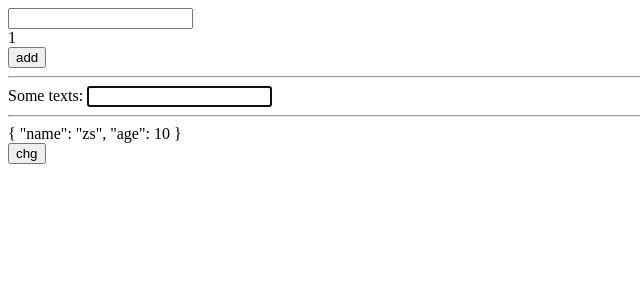
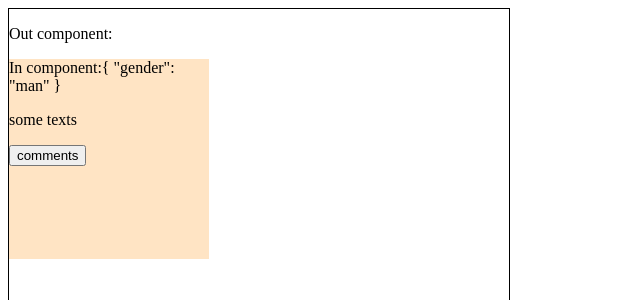
Before and after one commit to CooCoders/Co-Learning, a Vue app in the folder Vite+Vue3/vue3-review/: page / in a window 1280 px wide. Shown: the top 300 px of the page, without its empty margins (0-640 px from the left). Built offline with nearby package versions, Linux system fonts and the light colour scheme.

Commit message:
update vue review

```diff
--- a/Vite+Vue3/vue3-review/index.html
+++ b/Vite+Vue3/vue3-review/index.html
@@ -1,13 +1,16 @@
 <!DOCTYPE html>
 <html lang="en">
+
 <head>
   <meta charset="UTF-8" />
   <link rel="icon" type="image/svg+xml" href="/vite.svg" />
   <meta name="viewport" content="width=device-width, initial-scale=1.0" />
   <title>Vite + Vue</title>
 </head>
+
 <body>
   <div id="app"></div>
   <script type="module" src="/src/main.js"></script>
 </body>
+
 </html>
--- a/Vite+Vue3/vue3-review/src/App.vue
+++ b/Vite+Vue3/vue3-review/src/App.vue
@@ -8,6 +8,7 @@ import Review2 from './components/Review2.vue'
 import Review3 from './components/Review3.vue'
 import Board from './components/Board.vue'
 import Watch from './components/Watch.vue'
+import Out from './components/Out.vue'
 </script>
 
 <template>
@@ -15,16 +16,9 @@ import Watch from './components/Watch.vue'
     <!-- <Counter></Counter> -->
     <!-- <Review3></Review3> -->
     <!-- <Board></Board> -->
-    <Watch></Watch>
+    <!-- <Watch></Watch> -->
+    <Out></Out>
   </div>
 </template>
 
-<style scoped>
-.container {
-  display: flex;
-  justify-content: center;
-  align-items: center;
-  /* align-content: center; */
-  height: 100%;
-}
-</style>
+<style scoped></style>
--- /dev/null
+++ b/Vite+Vue3/vue3-review/src/components/In.vue
@@ -0,0 +1,37 @@
+<template>
+  <div class="ccontainer">
+    In component:{{ props }}
+    <p>{{ comment }}</p>
+    <!-- <button @click="$emit('testevnt', comment.value)">send</button> -->
+    <button @click="$emit('getComment', comment)">comments</button>
+  </div>
+</template>
+
+<script setup>
+
+import { ref, reactive } from 'vue'
+
+const props = defineProps({
+  name: String,
+  age: [String, Number],
+  gender: {
+    type: String,
+    required: true,
+    default: 'man'
+  }
+})
+
+const comment = ref('some texts')
+const emit = defineEmits(['testevent'])
+const send = () => {
+  emit('testevent', comment.value)
+}
+
+</script>
+<style scoped>
+.ccontainer {
+  height: 200px;
+  width: 200px;
+  background-color: bisque;
+}
+</style>
--- /dev/null
+++ b/Vite+Vue3/vue3-review/src/components/Out.vue
@@ -0,0 +1,26 @@
+<template>
+  <div class="container">
+    <p>Out component:</p>
+    <p>{{ texts }}</p>
+    <In></In>
+  </div>
+</template>
+
+<script setup>
+import { ref, reactive } from 'vue'
+import In from './In.vue';
+
+const title = ref('days')
+
+const obj = reactive({ name: 'zhangsan', age: 12 })
+
+const texts = ref('')
+
+</script>
+<style scoped>
+.container {
+  height: 400px;
+  width: 500px;
+  border: 1px solid black;
+}
+</style>
--- a/Vite+Vue3/vue3-review/src/main.js
+++ b/Vite+Vue3/vue3-review/src/main.js
@@ -1,8 +1,10 @@
 import { createApp } from 'vue'
 // import './style.css'
 import App from './App.vue'
+// import Counter from './components/Counter.js'
 
 // createApp(App).mount('#app')
 
 const app = createApp(App)
 app.mount('#app')
+// app.component('Counter', Counter)
```
Also changed, not shown: 2 other files (tests, documents, lock files or other folders). Lines whose indentation alone changed are shown as unchanged.
